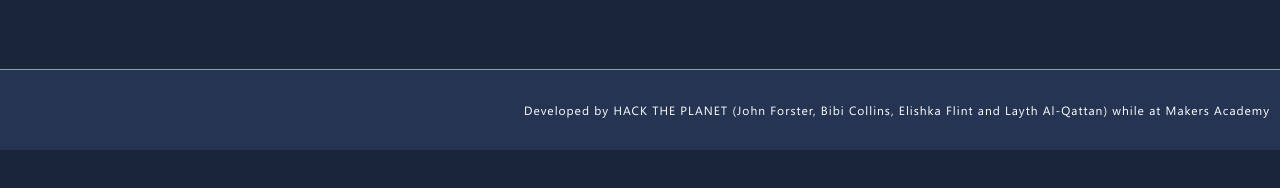
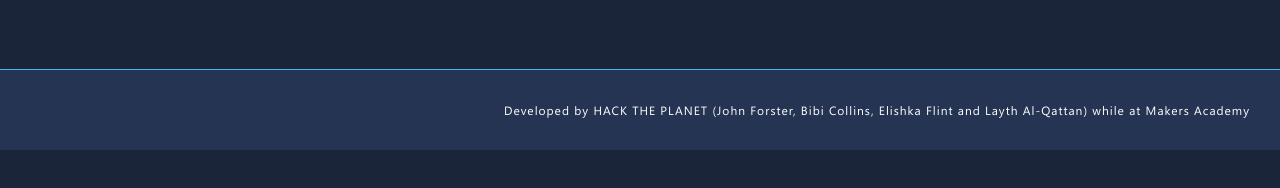
Before and after one commit to laythq/Array-Of-Sunshine, a React (Create React App) app in the folder client/: page / in a window 1280 px wide. Shown: the part 650-838 px from the top of the page. Built offline with nearby package versions, Linux system fonts and the light colour scheme.

Commit message:
STYLING Adjust footer padding

```diff
--- a/client/src/footer.css
+++ b/client/src/footer.css
@@ -11,7 +11,7 @@
 
 #footer_content {
   text-align: right;
-  padding: 20px 10px;
+  padding: 20px 30px;
   color: white;
   font-size: 12px;
   font-weight: none;
```
